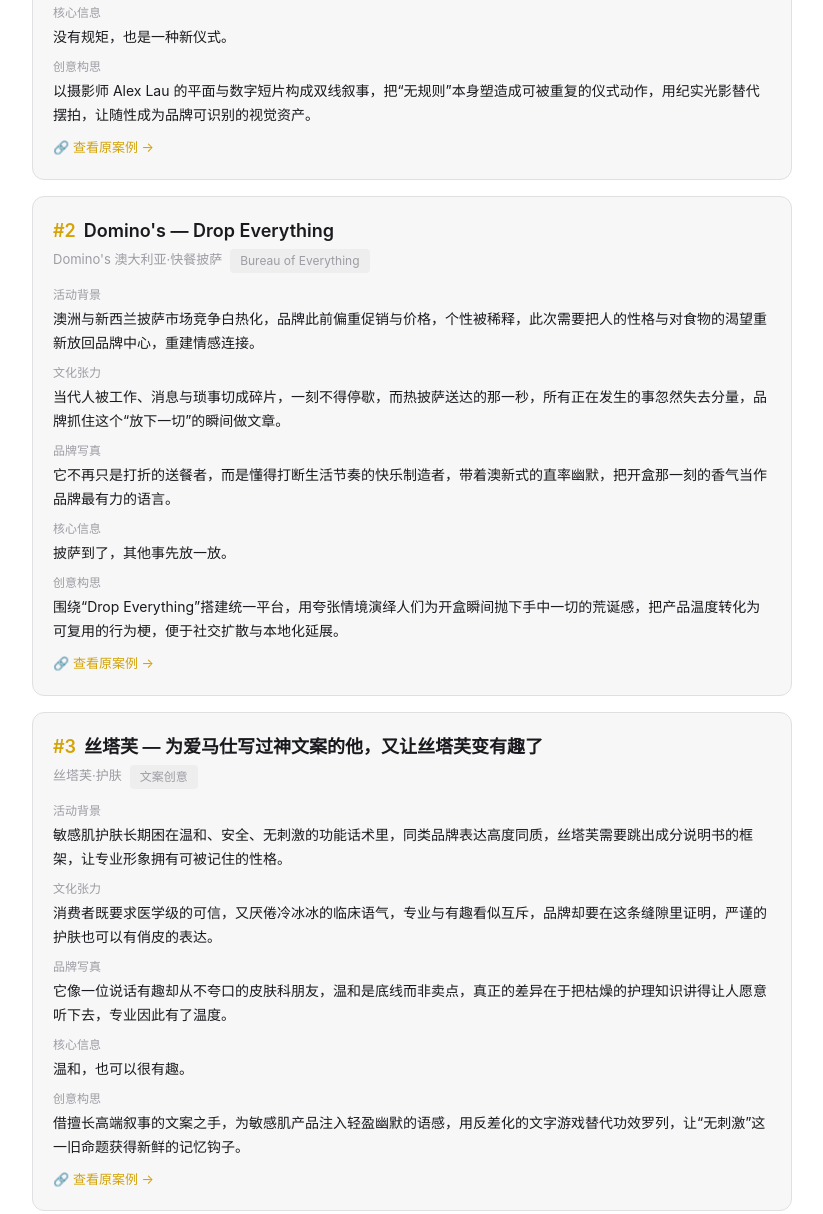
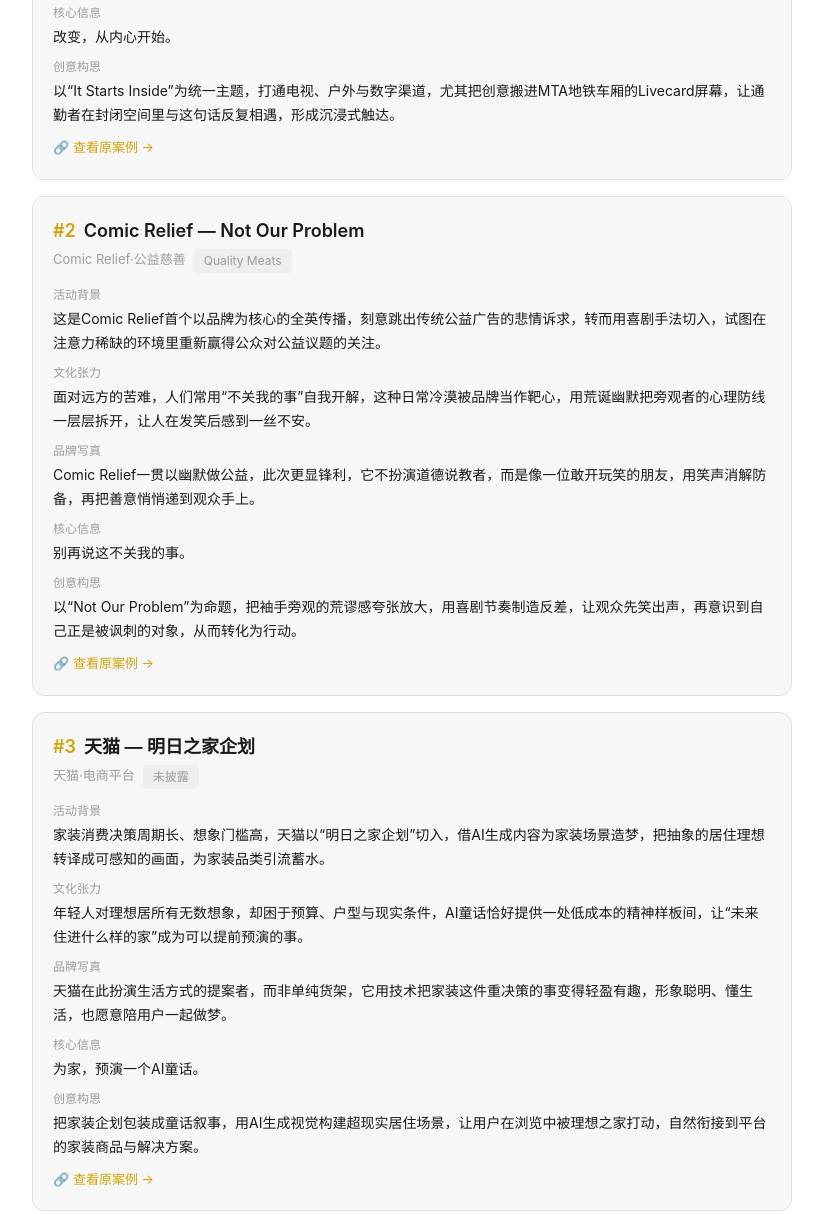
Before and after one commit to sunning2001/daily-ad-briefing, a plain HTML site: page index.html in a window 1280 px wide. Shown: the part 676-1890 px from the top of the page, without its empty margins (228-1051 px from the left). Drawn offline with Linux system fonts and the light colour scheme.

Commit message:
auto update 2026-11-17

```diff
--- a/index.html
+++ b/index.html
@@ -145,6 +145,60 @@ body {
 <script>
 // ===================== DATA =====================
 const BRIEFINGS = {};
+
+BRIEFINGS['2026.11.17'] = {
+  "date": "2026.11.17",
+  "fresh": [
+    {
+      "num": 1,
+      "title": "YMCA — It Starts Inside",
+      "brand": "YMCA·公益组织",
+      "agency": "未披露",
+      "goal": "YMCA需要一次覆盖广播、联网电视、付费社交、户外与程序化投放的整合传播，把品牌主张送进纽约人每日通勤的地铁车厢屏幕，让公益信息出现在最日常的生活动线上。",
+      "problem": "都市人习惯把改变寄托于外部条件，等待环境变好、机会降临，却忽略真正的转变始于内心，品牌借通勤场景把这句话递到每个低头赶路的人眼前。",
+      "insight": "作为深耕社区百年的公益组织，YMCA不靠煽情募捐，而是以平视姿态讲述普通人自我成长的瞬间，形象务实、温暖，带着邻里之间的信任感。",
+      "task": "改变，从内心开始。",
+      "idea": "以“It Starts Inside”为统一主题，打通电视、户外与数字渠道，尤其把创意搬进MTA地铁车厢的Livecard屏幕，让通勤者在封闭空间里与这句话反复相遇，形成沉浸式触达。",
+      "link": "https://www.adsoftheworld.com/campaigns/it-starts-inside"
+    },
+    {
+      "num": 2,
+      "title": "Comic Relief — Not Our Problem",
+      "brand": "Comic Relief·公益慈善",
+      "agency": "Quality Meats",
+      "goal": "这是Comic Relief首个以品牌为核心的全英传播，刻意跳出传统公益广告的悲情诉求，转而用喜剧手法切入，试图在注意力稀缺的环境里重新赢得公众对公益议题的关注。",
+      "problem": "面对远方的苦难，人们常用“不关我的事”自我开解，这种日常冷漠被品牌当作靶心，用荒诞幽默把旁观者的心理防线一层层拆开，让人在发笑后感到一丝不安。",
+      "insight": "Comic Relief一贯以幽默做公益，此次更显锋利，它不扮演道德说教者，而是像一位敢开玩笑的朋友，用笑声消解防备，再把善意悄悄递到观众手上。",
+      "task": "别再说这不关我的事。",
+      "idea": "以“Not Our Problem”为命题，把袖手旁观的荒谬感夸张放大，用喜剧节奏制造反差，让观众先笑出声，再意识到自己正是被讽刺的对象，从而转化为行动。",
+      "link": "https://lbbonline.com/news/Comic-Relief-Not-Our-Problem-Quality-Meats"
+    },
+    {
+      "num": 3,
+      "title": "天猫 — 明日之家企划",
+      "brand": "天猫·电商平台",
+      "agency": "未披露",
+      "goal": "家装消费决策周期长、想象门槛高，天猫以“明日之家企划”切入，借AI生成内容为家装场景造梦，把抽象的居住理想转译成可感知的画面，为家装品类引流蓄水。",
+      "problem": "年轻人对理想居所有无数想象，却困于预算、户型与现实条件，AI童话恰好提供一处低成本的精神样板间，让“未来住进什么样的家”成为可以提前预演的事。",
+      "insight": "天猫在此扮演生活方式的提案者，而非单纯货架，它用技术把家装这件重决策的事变得轻盈有趣，形象聪明、懂生活，也愿意陪用户一起做梦。",
+      "task": "为家，预演一个AI童话。",
+      "idea": "把家装企划包装成童话叙事，用AI生成视觉构建超现实居住场景，让用户在浏览中被理想之家打动，自然衔接到平台的家装商品与解决方案。",
+      "link": "https://www.digitaling.com/projects/382164.html"
+    }
+  ],
+  "classic": {
+    "title": "Axe — The Axe Effect",
+    "brand": "Axe·男士个护",
+    "agency": "未披露",
+    "goal": "千禧年前后男士香氛市场竞争激烈，Axe面向年轻男性推出喷雾产品，需要在预算有限、渠道集中的条件下，用一支能被反复谈论的广告，快速建立产品与吸引力之间的联想。",
+    "problem": "年轻男性对异性青睐的焦虑真实而普遍，品牌把这种羞于启齿的心理放大成公开玩笑，用夸张到失真的画面替目标人群说出心里话，反而赢得会心一笑。",
+    "insight": "Axe始终以玩世不恭的男性同伴自居，不装深沉也不讲道理，用荷尔蒙式的幽默包装产品，形象轻佻却坦诚，像宿舍里那个最会讲段子的兄弟。",
+    "task": "喷上Axe，效应立现。",
+    "idea": "把“用了就受异性欢迎”演绎成近乎荒诞的连锁反应，女性角色成群涌向使用者，夸张到观众明知是假仍觉好笑，产品功能在笑声中被牢牢记住。",
+    "link": ""
+  },
+  "quote": null
+};
 
 BRIEFINGS['2026.11.16'] = {
   "date": "2026.11.16",
@@ -469,60 +523,6 @@ BRIEFINGS['2026.11.11'] = {
   },
   "quote": null
 };
-
-BRIEFINGS['2026.11.10'] = {
-  "date": "2026.11.10",
-  "fresh": [
-    {
-      "num": 1,
-      "title": "Etsy — There's a Workshop for Every Wish",
-      "brand": "Etsy·电商平台",
-      "agency": "Etsy内部创意团队",
-      "goal": "年末假日购物季临近，消费者在琳琅满目的礼物中寻找独特心意，电商平台需要用情感化叙事，把手工定制与批量商品区分开来，抢占节日礼赠心智。",
-      "problem": "当算法推荐让礼物越来越同质化，人们反而更珍视带着个人记忆与手作温度的心意，工业化效率与个体独特性之间的拉扯成为节日消费的隐痛。",
-      "insight": "Etsy把自己塑造成汇聚全球手艺人的创意市集，强调每一件商品背后都有真实的人与故事，品牌是连接买家与创作者之间那份私人情感的桥梁。",
-      "task": "每个心愿，都有一间工坊。",
-      "idea": "影片以工坊场景呈现卖家如何将顾客的私人记忆转化为定制礼物，用双手劳作的细节传递匠心，让节日礼赠从交易升华为情感共创的仪式。",
-      "link": "https://www.adsoftheworld.com/campaigns/there-s-a-workshop-for-every-wish"
-    },
-    {
-      "num": 2,
-      "title": "Dove — #DetoxYourFeed",
-      "brand": "Dove·个人护理",
-      "agency": "Ogilvy",
-      "goal": "社交媒体算法不断向青少年推送单一审美内容，持续侵蚀其自我认同，品牌需要以公益姿态介入，把护肤品牌的关怀延伸到数字环境中的心理健康议题。",
-      "problem": "青少年在点赞与比较中长大，虚拟世界的完美滤镜与现实自我形成巨大落差，取关有害内容成为一代人重新夺回审美自主权的无声抵抗。",
-      "insight": "Dove延续真实之美的主张，从身体自信走向数字自信，扮演青少年成长路上的守护者，用教育赋能而非说教，彰显品牌的社会责任感。",
-      "task": "取关让你不适的内容。",
-      "idea": "借助深度伪造技术制作警示影像，直观呈现算法如何扭曲审美，并邀请青少年主动取关负面账号，把抽象的媒介素养转化为可执行的行动。",
-      "link": "https://www.thestable.com.au/ogilvy-dove-uses-deepfake-technology-to-curb-the-power-of-social-media-to-undermine-self-esteem"
-    },
-    {
-      "num": 3,
-      "title": "京东家电家居11.11×沈腾马丽：AI呀！省省吧！",
-      "brand": "京东·电商平台",
-      "agency": "京东",
-      "goal": "双11大促竞争白热化，家电家居品类需要突出省钱与智能卖点，京东借喜剧明星组合制造话题，在密集的促销信息中用轻松幽默抢占用户注意力。",
-      "problem": "消费者对AI概念既好奇又疲惫，铺天盖地的智能宣传让人产生审美疲劳，用反讽口吻调侃AI反而击中大众对营销话术的警惕与解构心理。",
-      "insight": "京东以接地气的国民平台形象出现，用喜剧化表达拉近与用户的距离，传递实惠可靠的购物体验，让大促不再只是价格战而是欢乐共鸣。",
-      "task": "AI呀，省省吧！",
-      "idea": "沈腾马丽以默契搭档演绎智能家电场景，用夸张反差制造笑点，把省钱诉求包裹在喜剧冲突中，让促销信息在娱乐中被自然接收。",
-      "link": "https://www.digitaling.com/projects/381702.html"
-    }
-  ],
-  "classic": {
-    "title": "Nike — Dream Crazy",
-    "brand": "Nike·运动服饰",
-    "agency": "Wieden+Kennedy",
-    "goal": "品牌三十周年之际需要一次态度宣言，Nike选择争议运动员科林·卡佩尼克出镜，把广告变成关于信念与社会议题的公共讨论，重新点燃品牌精神。",
-    "problem": "运动员下跪抗议引发全美撕裂，品牌站队必然招致抵制，但沉默同样意味着失去立场，商业与信念之间的抉择考验着品牌的勇气与价值判断。",
-    "insight": "Nike把自己定位为相信疯狂梦想的挑战者，不回避争议，用行动支持运动员表达自我，塑造敢为人先、与边缘声音站在一起的先锋形象。",
-    "task": "相信你的疯狂梦想。",
-    "idea": "黑白影像配合科佩尼克坚定旁白，串联多位逆境运动员的真实故事，以宣言式文案层层递进，把个人抗争升华为普世励志，激发强烈情感共鸣。",
-    "link": ""
-  },
-  "quote": null
-};
 const dates = Object.keys(BRIEFINGS).sort().reverse();
 let currentIndex = 0;
 
```
